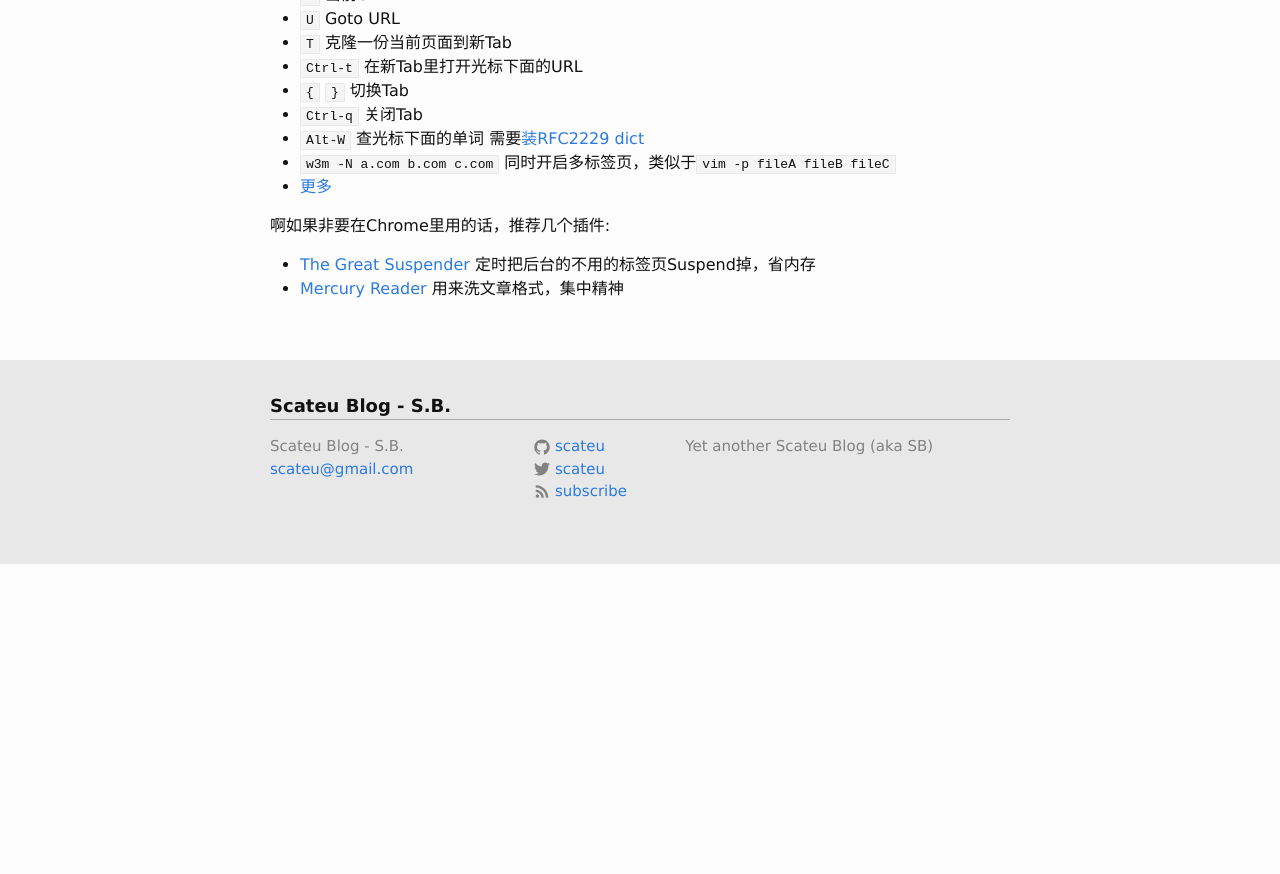
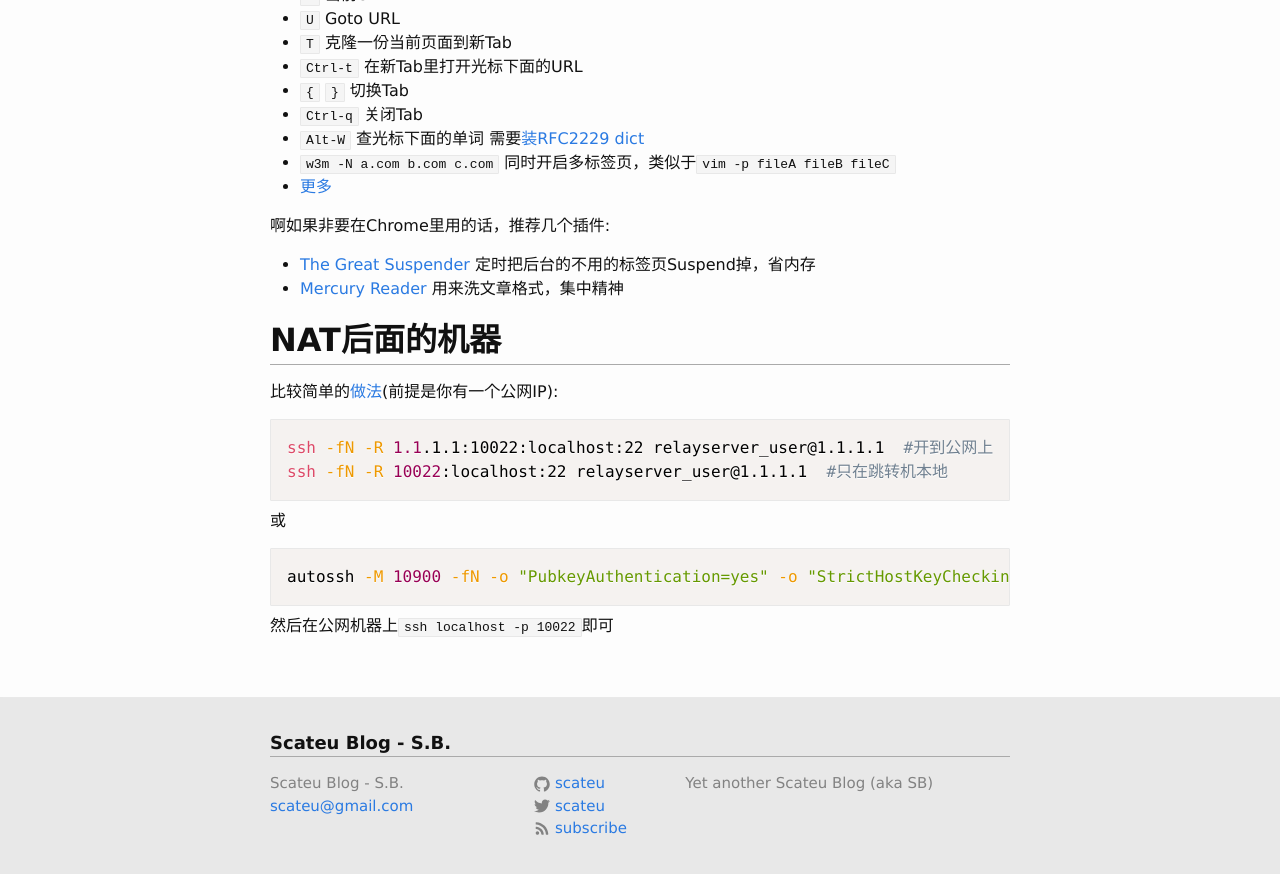
Before and after one commit to scateu/scateu.github.io, a Jekyll site: the page built from _posts/2018-01-28-terminal-in-new-times.md, in a window 1280 px wide and 900 px high, scrolled down 4881 px. Shown: the top 874 px of the window. Built offline with Jekyll 4.4.1, drawn with Linux system fonts in a browser that asks for light colours; nearby versions of some CDN libraries; comment, search, counter and statistics services are not loaded; before the commit the page ends 5444 px from its top, so only the background shows below that.

Commit message:
Wed Jan 31 21:38:14 HKT 2018

````diff
--- a/_posts/2018-01-28-terminal-in-new-times.md
+++ b/_posts/2018-01-28-terminal-in-new-times.md
@@ -289,3 +289,21 @@ Pro tips for w3m:
 
  - [The Great Suspender](https://chrome.google.com/webstore/detail/the-great-suspender/klbibkeccnjlkjkiokjodocebajanakg?hl=zh-CN) 定时把后台的不用的标签页Suspend掉，省内存
  - [Mercury Reader](https://mercury.postlight.com/) 用来洗文章格式，集中精神
+
+
+## NAT后面的机器
+
+比较简单的[做法](http://xmodulo.com/access-linux-server-behind-nat-reverse-ssh-tunnel.html)(前提是你有一个公网IP):
+
+```bash
+ssh -fN -R 1.1.1.1:10022:localhost:22 relayserver_user@1.1.1.1  #开到公网上
+ssh -fN -R 10022:localhost:22 relayserver_user@1.1.1.1  #只在跳转机本地
+```
+
+或
+
+```bash
+autossh -M 10900 -fN -o "PubkeyAuthentication=yes" -o "StrictHostKeyChecking=false" -o "PasswordAuthentication=no" -o "ServerAliveInterval 60" -o "ServerAliveCountMax 3" -R 1.1.1.1:10022:localhost:22 relayserver_user@1.1.1.1
+```
+
+然后在公网机器上`ssh localhost -p 10022`即可
````
Also changed, not shown: _posts/2018-01-20-gpg-yubikey-advanced-usage.md (+8 -0 lines).
